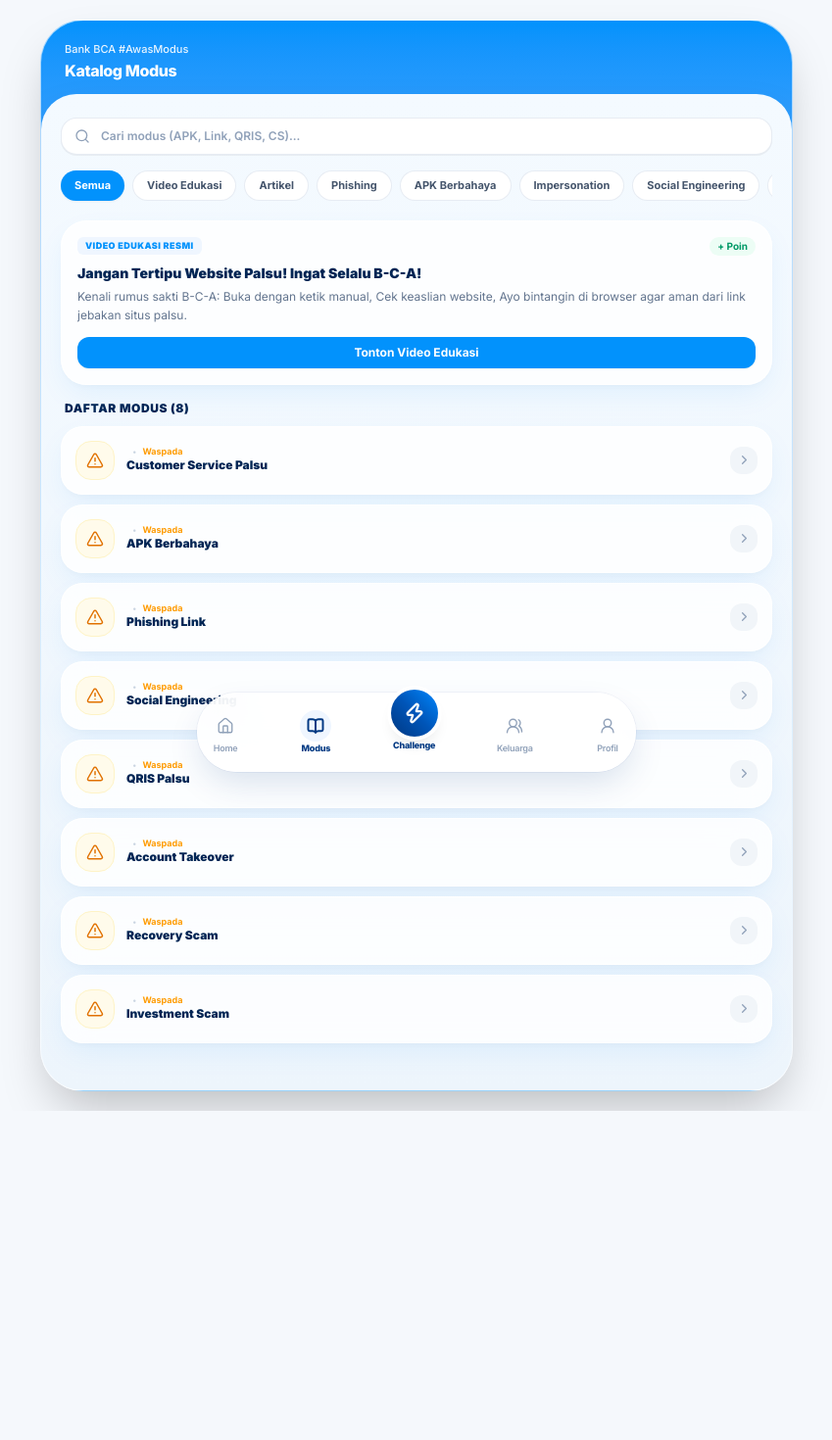
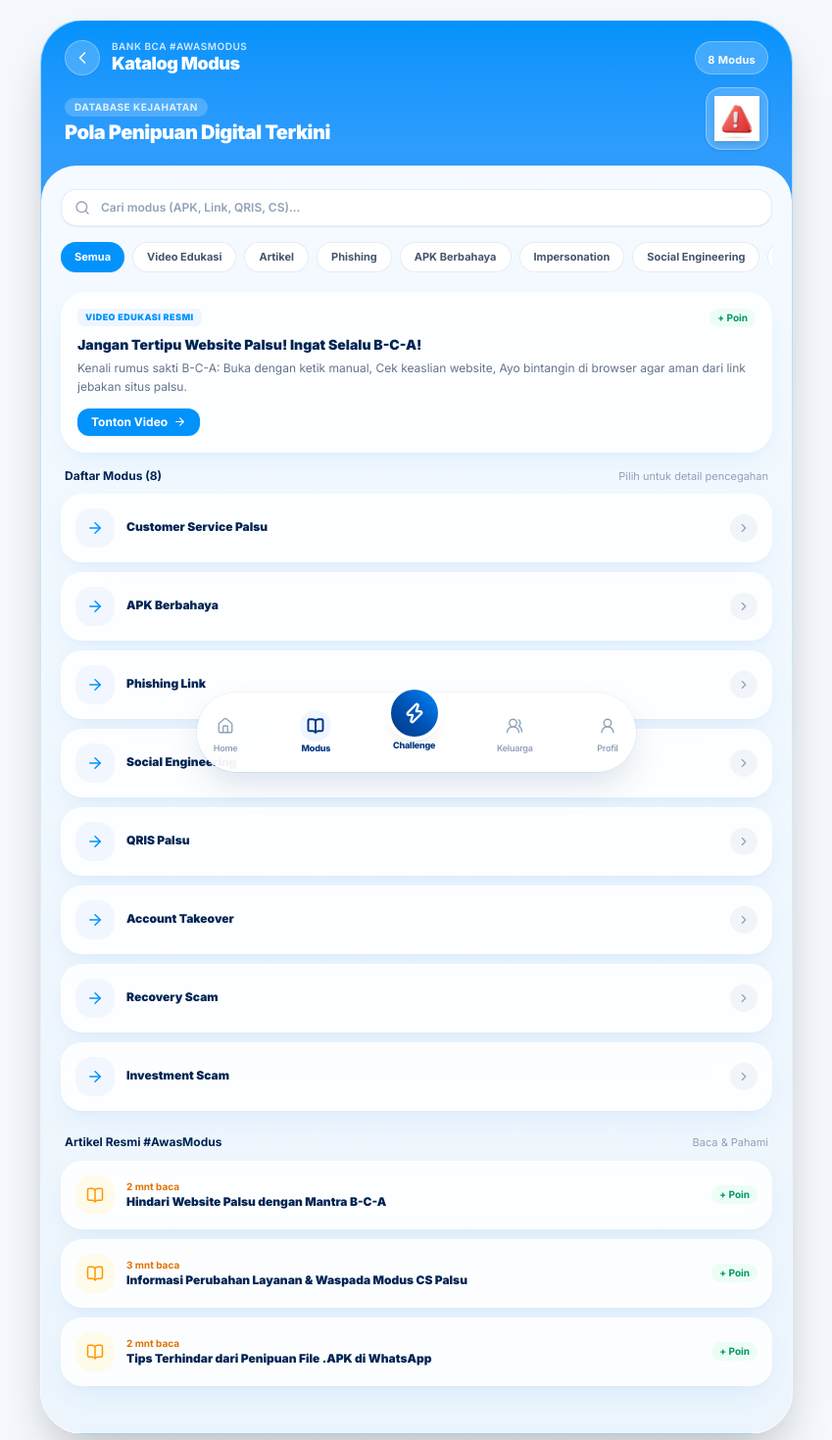
Before and after one commit to ryzmo/kenalimodus, a Next.js app: page /modus in a window 1280 px wide. Shown: the top 1470 px of the page at 98% size, without its empty margins (215-1064 px from the left). Before the commit the page ends 1134 px from the top, so only its background shows below. Built offline with nearby package versions, Linux system fonts and the light colour scheme.

Commit message:
style: enhance catalog header with native back button, pill badge, and 3D hero section

```diff
--- a/src/components/AppHeader.jsx
+++ b/src/components/AppHeader.jsx
@@ -1,17 +1,40 @@
 import Link from "next/link"
 import Icon from "./Icon"
 
-export default function AppHeader({ title = "Kenali Modus", subtitle = "Bank BCA" }) {
+export default function AppHeader({
+  title = "Kenali Modus",
+  subtitle = "Bank BCA #AwasModus",
+  showBack = true,
+  backHref = "/",
+  rightElement = null
+}) {
   return (
-    <div className="px-6 pt-6 pb-3 flex items-center justify-between text-white z-20">
-      <div>
-        <div className="text-[11px] font-medium text-white/90 leading-none">
-          {subtitle}
+    <div className="px-6 pt-5 pb-2 flex items-center justify-between text-white z-20">
+      <div className="flex items-center gap-3">
+        {showBack && (
+          <Link
+            href={backHref}
+            className="h-9 w-9 rounded-full bg-white/20 hover:bg-white/30 backdrop-blur-md border border-white/30 flex items-center justify-center text-white transition active:scale-95 shadow-2xs"
+            aria-label="Kembali"
+          >
+            <Icon name="ChevronLeft" size={20} />
+          </Link>
+        )}
+        <div>
+          {subtitle && (
+            <div className="text-[10px] font-semibold text-white/80 uppercase tracking-wider leading-none">
+              {subtitle}
+            </div>
+          )}
+          <h1 className="text-lg font-black text-white tracking-tight mt-0.5 leading-tight">
+            {title}
+          </h1>
         </div>
-        <h1 className="text-base font-extrabold text-white tracking-tight mt-1">
-          {title}
-        </h1>
       </div>
+
+      {rightElement && (
+        <div>{rightElement}</div>
+      )}
     </div>
   )
 }
--- a/src/pages/modus.js
+++ b/src/pages/modus.js
@@ -1,5 +1,6 @@
 import { useState, useMemo } from "react"
 import Link from "next/link"
+import Image from "next/image"
 import AppHeader from "../components/AppHeader"
 import BottomNav from "../components/BottomNav"
 import BottomSpace from "../components/BottomSpace"
@@ -69,7 +70,44 @@ export default function ModusPage() {
       {/* iOS App Shell matching Home UI */}
       <div className="w-full max-w-md md:max-w-2xl lg:max-w-3xl min-h-screen md:min-h-0 md:my-5 md:rounded-[44px] shadow-2xl bg-gradient-to-b from-[#0292fc] via-[#85caff] to-[#f4faff] flex flex-col relative overflow-hidden border border-white/60 pb-safe">
 
-        <AppHeader title="Katalog Modus" subtitle="Bank BCA #AwasModus" />
+        {/* Top App Header with Back Button and Quick Count Badge */}
+        <AppHeader
+          title="Katalog Modus"
+          subtitle="Bank BCA #AwasModus"
+          showBack={true}
+          backHref="/"
+          rightElement={
+            <div className="rounded-full bg-white/20 backdrop-blur-md px-3 py-1 border border-white/30 text-right">
+              <span className="text-[11px] font-bold text-white tracking-wide">
+                {MODUS_LIST.length} Modus
+              </span>
+            </div>
+          }
+        />
+
+        {/* Hero Banner in Sky Blue Header Area */}
+        <section className="px-6 pt-1 pb-4 text-white">
+          <div className="flex items-center justify-between gap-4">
+            <div className="max-w-[210px] sm:max-w-xs">
+              <span className="inline-block rounded-full bg-white/20 px-2.5 py-0.5 text-[10px] font-bold tracking-wider text-sky-100 uppercase backdrop-blur-xs">
+                Database Kejahatan
+              </span>
+              <h2 className="text-xl font-black text-white mt-1 leading-tight tracking-tight">
+                Pola Penipuan Digital Terkini
+              </h2>
+            </div>
+
+            <div className="h-16 w-16 shrink-0 rounded-2xl bg-white/20 backdrop-blur-md border border-white/30 flex items-center justify-center p-2 shadow-sm">
+              <Image
+                src="/3d-alert-icon.png"
+                alt="Waspada Modus"
+                width={50}
+                height={50}
+                className="object-contain drop-shadow-md"
+              />
+            </div>
+          </div>
+        </section>
 
         {/* BOTTOM SHEET: Pure White Curved Content Panel */}
         <main className="flex-1 bg-gradient-to-b from-[#f4faff] to-[#edf5fc] rounded-t-[36px] px-5 pt-6 space-y-4 shadow-2xl">
@@ -106,8 +144,7 @@ export default function ModusPage() {
                   key={category}
                   type="button"
                   onClick={() => setSelectedCategory(category)}
-                  className={`shrink-0 rounded-full px-3.5 py-1.5 text-[11px] font-bold transition ${
-                    active
+                  className={`shrink-0 rounded-full px-3.5 py-1.5 text-[11px] font-bold transition ${active
                       ? "bg-[#0292fc] text-white shadow-xs"
                       : "bg-white text-slate-600 hover:bg-slate-50 border border-slate-200/80"
                     }`}
@@ -139,56 +176,45 @@ export default function ModusPage() {
 
               <button
                 type="button"
-                onClick={() => {
-                  setActiveVideoModal(mainVideo)
-                  handleClaimEduPoints(mainVideo.id, mainVideo.rewardPoints, mainVideo.title)
-                }}
-                className="mt-3 w-full rounded-xl bg-[#0292fc] py-2 text-xs font-bold text-white shadow-xs hover:bg-[#007ad6] transition"
+                onClick={() => setActiveVideoModal(mainVideo)}
+                className="mt-3 inline-flex items-center gap-1.5 rounded-xl bg-[#0292fc] px-3.5 py-1.5 text-xs font-bold text-white shadow-xs hover:bg-[#0081e3] transition active:scale-95"
               >
-                Tonton Video Edukasi
+                <span>Tonton Video</span>
+                <Icon name="ArrowRight" size={13} />
               </button>
             </div>
           )}
 
-          {/* List Modus Cards */}
+          {/* List of Modus Items */}
           <div className="space-y-2.5">
             <div className="flex items-center justify-between px-1">
-              <span className="text-xs font-black uppercase tracking-wider text-[#002554]">
+              <span className="text-xs font-bold text-[#002554]">
                 Daftar Modus ({filteredModus.length})
+              </span>
+              <span className="text-[11px] text-slate-400">
+                Pilih untuk detail pencegahan
               </span>
             </div>
 
-            {filteredModus.map((item) => (
+            {filteredModus.length === 0 ? (
+              <div className="rounded-2xl border border-dashed border-slate-200 p-8 text-center bg-white/50">
+                <p className="text-xs font-semibold text-slate-500">
+                  Tidak ditemukan modus dengan kata kunci &quot;{searchQuery}&quot;
+                </p>
+              </div>
+            ) : (
+              filteredModus.map((item) => (
                 <div
                   key={item.id}
                   onClick={() => setActiveModusModal(item)}
-                className="glass-card rounded-[22px] p-3.5 flex items-center justify-between gap-3 active:scale-98 transition cursor-pointer hover:border-blue-200 border border-white"
+                  className="glass-card rounded-[22px] p-3.5 border border-white flex items-center justify-between gap-3 cursor-pointer hover:border-blue-200 transition active:scale-[0.99]"
                 >
                   <div className="flex items-center gap-3">
-                  <div
-                    className={`h-10 w-10 shrink-0 rounded-2xl flex items-center justify-center font-black text-xs ${
-                      item.level === "Tinggi"
-                        ? "bg-red-50 text-red-600 border border-red-100"
-                        : "bg-amber-50 text-amber-600 border border-amber-100"
-                    }`}
-                  >
-                    <Icon name="AlertTriangle" size={18} />
+                    <div className="h-10 w-10 shrink-0 rounded-2xl bg-blue-50/80 text-[#0292fc] flex items-center justify-center">
+                      <Icon name={item.icon || "AlertTriangle"} size={18} />
                     </div>
                     <div>
-                    <div className="flex items-center gap-1.5">
-                      <span className="text-[9px] font-extrabold uppercase tracking-wide text-[#0292fc]">
-                        {item.tag}
-                      </span>
-                      <span className="text-[8px] text-slate-300">•</span>
-                      <span
-                        className={`text-[9px] font-bold ${
-                          item.level === "Tinggi" ? "text-red-500" : "text-amber-500"
-                        }`}
-                      >
-                        {item.level === "Tinggi" ? "Risiko Tinggi" : "Waspada"}
-                      </span>
-                    </div>
-                    <h3 className="text-xs font-black text-[#002554] line-clamp-1">
+                      <h3 className="text-xs font-black text-[#002554] leading-snug">
                         {item.title}
                       </h3>
                       <p className="text-[11px] text-slate-500 line-clamp-1 mt-0.5">
@@ -197,94 +223,130 @@ export default function ModusPage() {
                     </div>
                   </div>
 
-                <div className="h-7 w-7 rounded-xl bg-slate-100 flex items-center justify-center text-slate-400 shrink-0">
-                  <Icon name="ChevronRight" size={15} />
+                  <div className="h-7 w-7 shrink-0 rounded-full bg-slate-100 flex items-center justify-center text-slate-400">
+                    <Icon name="ChevronRight" size={14} />
                   </div>
+                </div>
+              ))
+            )}
+          </div>
+
+          {/* Educational Articles if Selected */}
+          {(selectedCategory === "Semua" || selectedCategory === "Artikel") && (
+            <div className="space-y-2.5 pt-2">
+              <div className="flex items-center justify-between px-1">
+                <span className="text-xs font-bold text-[#002554]">
+                  Artikel Resmi #AwasModus
+                </span>
+                <span className="text-[11px] text-slate-400">Baca & Pahami</span>
+              </div>
+
+              {BCA_EDU_ARTICLES.map((art) => (
+                <div
+                  key={art.id}
+                  onClick={() => setActiveArticleModal(art)}
+                  className="glass-card rounded-[22px] p-3.5 border border-white flex items-center justify-between gap-3 cursor-pointer hover:border-blue-200 transition active:scale-[0.99]"
+                >
+                  <div className="flex items-center gap-3">
+                    <div className="h-10 w-10 shrink-0 rounded-2xl bg-amber-50 text-amber-500 flex items-center justify-center">
+                      <Icon name="BookOpen" size={18} />
+                    </div>
+                    <div>
+                      <div className="text-[10px] font-bold text-amber-600">
+                        {art.readTime}
+                      </div>
+                      <h4 className="text-xs font-black text-[#002554] leading-snug">
+                        {art.title}
+                      </h4>
+                    </div>
+                  </div>
+
+                  <span className="text-[10px] font-bold text-emerald-600 bg-emerald-50 px-2 py-0.5 rounded-full shrink-0">
+                    +{art.rewardPoints} Poin
+                  </span>
                 </div>
               ))}
             </div>
+          )}
 
           <BottomSpace />
         </main>
 
-        <BottomNav />
-
-        {/* Modal Modus Detail */}
+        {/* MODAL: Modus Detail */}
         {activeModusModal && (
-          <div className="fixed inset-0 z-50 flex items-center justify-center bg-slate-900/60 p-4 backdrop-blur-2xs animate-in fade-in">
-            <div className="w-full max-w-sm rounded-[32px] bg-white p-5 shadow-2xl max-h-[85vh] overflow-y-auto">
+          <div className="fixed inset-0 z-50 flex items-end sm:items-center justify-center bg-black/50 backdrop-blur-xs p-0 sm:p-4 animate-in fade-in">
+            <div className="w-full max-w-md rounded-t-[32px] sm:rounded-[32px] bg-white p-6 shadow-2xl max-h-[85vh] overflow-y-auto">
               <div className="flex items-center justify-between">
-                <span className="rounded-md bg-blue-50 text-[#0292fc] px-2.5 py-0.5 text-[10px] font-black uppercase">
+                <span className="rounded-full bg-blue-50 text-[#0292fc] px-3 py-1 text-[10px] font-black uppercase">
                   {activeModusModal.tag}
                 </span>
                 <button
                   type="button"
                   onClick={() => setActiveModusModal(null)}
-                  className="h-7 w-7 rounded-full bg-slate-100 text-xs font-bold text-slate-500"
+                  className="h-8 w-8 rounded-full bg-slate-100 flex items-center justify-center text-slate-500 hover:bg-slate-200"
                 >
                   ✕
                 </button>
               </div>
 
-              <h2 className="mt-3 text-base font-black text-[#002554]">
+              <h3 className="mt-3 text-base font-black text-[#002554]">
                 {activeModusModal.title}
-              </h2>
-              <p className="mt-2 text-xs text-slate-600 leading-relaxed">
+              </h3>
+              <p className="mt-1 text-xs text-slate-600 leading-relaxed">
                 {activeModusModal.desc}
               </p>
 
-              <div className="mt-4 rounded-2xl bg-red-50 border border-red-100 p-3">
-                <div className="text-[10px] font-bold uppercase tracking-wider text-red-700">
-                  Trik Manipulasi & Red Flag
+              <div className="mt-4 rounded-2xl bg-amber-50/70 border border-amber-200/60 p-3.5">
+                <div className="text-[11px] font-bold text-amber-800 flex items-center gap-1.5">
+                  <Icon name="AlertTriangle" size={14} />
+                  <span>Ciri-ciri Utama Penipuan:</span>
                 </div>
-                <div className="text-xs text-red-950 mt-1 font-semibold">
-                  {activeModusModal.psychology}
-                </div>
+                <ul className="mt-1.5 space-y-1 text-xs text-amber-900/90 pl-4 list-disc">
+                  {activeModusModal.traits?.map((t, idx) => (
+                    <li key={idx}>{t}</li>
+                  )) || <li>Menggunakan nomor acak tidak resmi / kontak palsu.</li>}
+                </ul>
               </div>
 
-              <div className="mt-3 rounded-2xl bg-blue-50 border border-blue-100 p-3">
-                <div className="text-[10px] font-bold uppercase tracking-wider text-[#0292fc]">
-                  Langkah Penanganan Resmi
+              <div className="mt-3 rounded-2xl bg-blue-50/70 border border-blue-200/60 p-3.5">
+                <div className="text-[11px] font-bold text-[#003882] flex items-center gap-1.5">
+                  <Icon name="Shield" size={14} />
+                  <span>Langkah Pencegahan BCA:</span>
                 </div>
-                <div className="text-xs text-[#002554] mt-1 font-medium">
-                  {activeModusModal.action}
-                </div>
+                <p className="mt-1 text-xs text-[#003882]/90 leading-relaxed">
+                  {activeModusModal.prevention || "Jangan pernah memberikan kode OTP, PIN, atau mengklik tautan / file dari nomor tak dikenal."}
+                </p>
               </div>
 
-              <div className="mt-5 flex gap-2">
-                <Link
-                  href="/challenge"
-                  className="flex-1 rounded-xl bg-[#0292fc] py-2.5 text-center text-xs font-bold text-white shadow-xs"
-                >
-                  Uji di Challenge
-                </Link>
               <button
                 type="button"
                 onClick={() => setActiveModusModal(null)}
-                  className="rounded-xl bg-slate-100 px-4 py-2.5 text-xs font-bold text-slate-600"
+                className="mt-5 w-full rounded-2xl bg-[#0292fc] py-3 text-xs font-black text-white shadow-md hover:bg-[#0081e3] transition active:scale-98"
               >
-                  Tutup
+                Saya Sudah Paham
               </button>
-              </div>
             </div>
           </div>
         )}
 
-        {/* Video Player Modal */}
+        {/* MODAL: Video Player */}
         {activeVideoModal && (
-          <div className="fixed inset-0 z-50 flex items-center justify-center bg-slate-900/70 p-4 backdrop-blur-2xs animate-in fade-in">
-            <div className="w-full max-w-sm rounded-[32px] bg-white p-4 shadow-2xl">
-              <div className="flex items-center justify-between pb-2">
-                <span className="text-xs font-bold text-[#002554]">Video Resmi BCA</span>
+          <div className="fixed inset-0 z-50 flex items-center justify-center bg-black/60 backdrop-blur-xs p-4 animate-in fade-in">
+            <div className="w-full max-w-md rounded-[32px] bg-white p-5 shadow-2xl">
+              <div className="flex items-center justify-between pb-3">
+                <span className="text-xs font-bold text-[#003882]">
+                  Video Edukasi BCA
+                </span>
                 <button
                   type="button"
                   onClick={() => setActiveVideoModal(null)}
-                  className="h-7 w-7 rounded-full bg-slate-100 text-xs font-bold text-slate-500"
+                  className="h-8 w-8 rounded-full bg-slate-100 flex items-center justify-center text-slate-500 hover:bg-slate-200"
                 >
                   ✕
                 </button>
               </div>
-              <div className="aspect-video w-full rounded-2xl overflow-hidden bg-slate-900">
+
+              <div className="relative aspect-video rounded-2xl overflow-hidden bg-slate-900 shadow-inner">
                 <iframe
                   className="w-full h-full"
                   src={`https://www.youtube.com/embed/${activeVideoModal.youtubeId}?autoplay=1`}
@@ -293,12 +355,70 @@ export default function ModusPage() {
                   allowFullScreen
                 />
               </div>
-              <div className="mt-3 text-xs font-bold text-[#002554]">
+
+              <div className="mt-3">
+                <h4 className="text-xs font-black text-[#002554]">
                   {activeVideoModal.title}
+                </h4>
+                <p className="text-[11px] text-slate-500 mt-1 line-clamp-2">
+                  {activeVideoModal.desc}
+                </p>
               </div>
+
+              <button
+                type="button"
+                onClick={() => {
+                  handleClaimEduPoints(activeVideoModal.id, activeVideoModal.rewardPoints, activeVideoModal.title)
+                  setActiveVideoModal(null)
+                }}
+                className="mt-4 w-full rounded-2xl bg-emerald-500 py-2.5 text-xs font-black text-white shadow-md hover:bg-emerald-600 transition active:scale-98"
+              >
+                Selesai Menonton & Klaim +{activeVideoModal.rewardPoints} Poin
+              </button>
             </div>
           </div>
         )}
+
+        {/* MODAL: Article Reader */}
+        {activeArticleModal && (
+          <div className="fixed inset-0 z-50 flex items-end sm:items-center justify-center bg-black/50 backdrop-blur-xs p-0 sm:p-4 animate-in fade-in">
+            <div className="w-full max-w-md rounded-t-[32px] sm:rounded-[32px] bg-white p-6 shadow-2xl max-h-[85vh] overflow-y-auto">
+              <div className="flex items-center justify-between">
+                <span className="rounded-full bg-amber-50 text-amber-700 px-3 py-1 text-[10px] font-black uppercase">
+                  {activeArticleModal.readTime}
+                </span>
+                <button
+                  type="button"
+                  onClick={() => setActiveArticleModal(null)}
+                  className="h-8 w-8 rounded-full bg-slate-100 flex items-center justify-center text-slate-500 hover:bg-slate-200"
+                >
+                  ✕
+                </button>
+              </div>
+
+              <h3 className="mt-3 text-base font-black text-[#002554]">
+                {activeArticleModal.title}
+              </h3>
+
+              <div className="mt-3 text-xs text-slate-600 leading-relaxed space-y-2 whitespace-pre-line">
+                {activeArticleModal.content}
+              </div>
+
+              <button
+                type="button"
+                onClick={() => {
+                  handleClaimEduPoints(activeArticleModal.id, activeArticleModal.rewardPoints, activeArticleModal.title)
+                  setActiveArticleModal(null)
+                }}
+                className="mt-5 w-full rounded-2xl bg-emerald-500 py-3 text-xs font-black text-white shadow-md hover:bg-emerald-600 transition active:scale-98"
+              >
+                Selesai Membaca & Klaim +{activeArticleModal.rewardPoints} Poin
+              </button>
+            </div>
+          </div>
+        )}
+
+        <BottomNav />
       </div>
     </div>
   )
```
Lines whose indentation alone changed are shown as unchanged.
